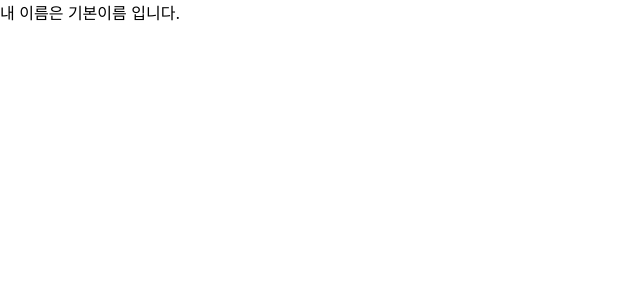
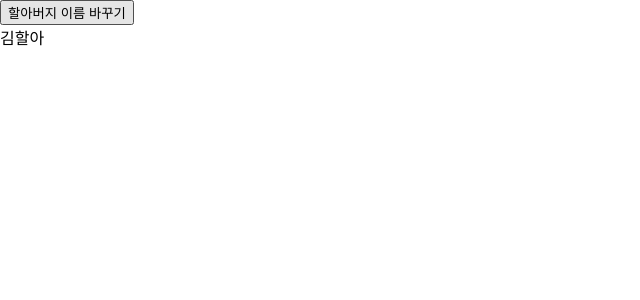
Before and after one commit to qoalstn44/React, a React (Create React App) app in the folder week-1/: page / in a window 1280 px wide. Shown: the top 300 px of the page, without its empty margins (0-640 px from the left). Built offline with nearby package versions, Linux system fonts and the light colour scheme.

Commit message:
use_state

```diff
--- a/week-1/src/App.js
+++ b/week-1/src/App.js
@@ -1,12 +1,35 @@
-// components/Child.js
+// src/App.js
 
-import React from "react";
+import React, { useState } from "react";
 
-function Child({ name = "기본이름" }) {
-  return <div>내 이름은 {name} 입니다. </div>; //defaultProps 사용예시
+function Child(props) {
+  return (
+    <div>
+      <button
+        onClick={() => {
+          props.setName("배민수"); // 드디어 받은 setName을 실행합니다.
+        }}
+      >
+        할아버지 이름 바꾸기
+      </button>
+      <div>{props.grandFatherName}</div>
+    </div>
+  );
 }
 
-// Child.defaultProps = {
-//   name: "기본이름",
-// }; //defaultProps 사용예시
-export default Child;
+function Mother(props) {
+  return (
+    <Child grandFatherName={props.grandFatherName} setName={props.setName} /> // 받아서 다시 주고
+  );
+}
+
+function GrandFather() {
+  const [name, setName] = useState("김할아");
+  return <Mother grandFatherName={name} setName={setName} />; // 주고
+}
+
+function App() {
+  return <GrandFather />;
+}
+
+export default App;
```
